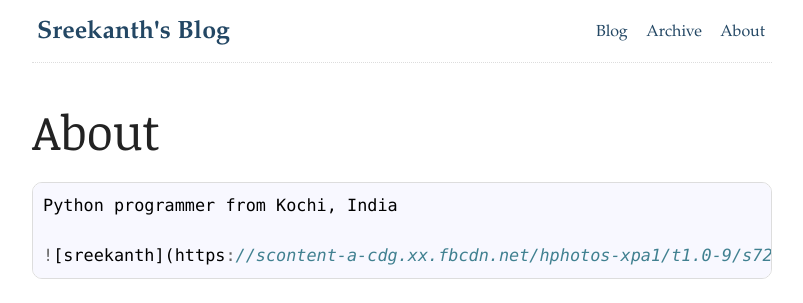
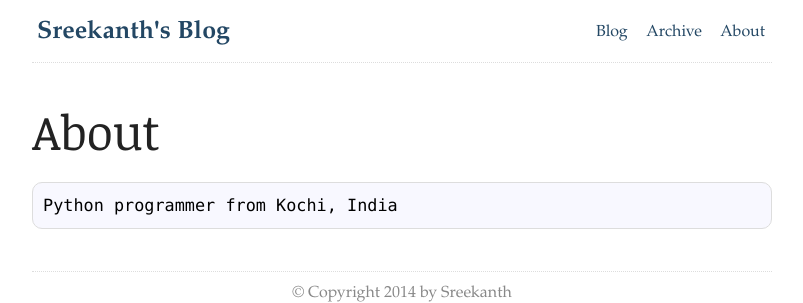
Before and after one commit to sreeekanthp/sreekanthkaralmanna.github.io, a plain HTML site: page pages/about.html in a window 1280 px wide. Shown: the top 303 px of the page, without its empty margins (238-1041 px from the left). Drawn offline with Linux system fonts and the light colour scheme.

Commit message:
removed sample data in about

```diff
--- a/pages/about.html
+++ b/pages/about.html
@@ -28,8 +28,6 @@
     <div class='page'>
         <h1> About </h1>
         <div class="highlight"><pre><span class="n">Python</span> <span class="n">programmer</span> <span class="n">from</span> <span class="n">Kochi</span><span class="p">,</span> <span class="n">India</span>
-
-<span class="o">!</span><span class="p">[</span><span class="n">sreekanth</span><span class="p">](</span><span class="n">https</span><span class="o">:</span><span class="c1">//scontent-a-cdg.xx.fbcdn.net/hphotos-xpa1/t1.0-9/s720x720/10172779_669171519830086_7612760604209221934_n.jpg)</span>
 </pre></div>
     </div>
         </div>
```
